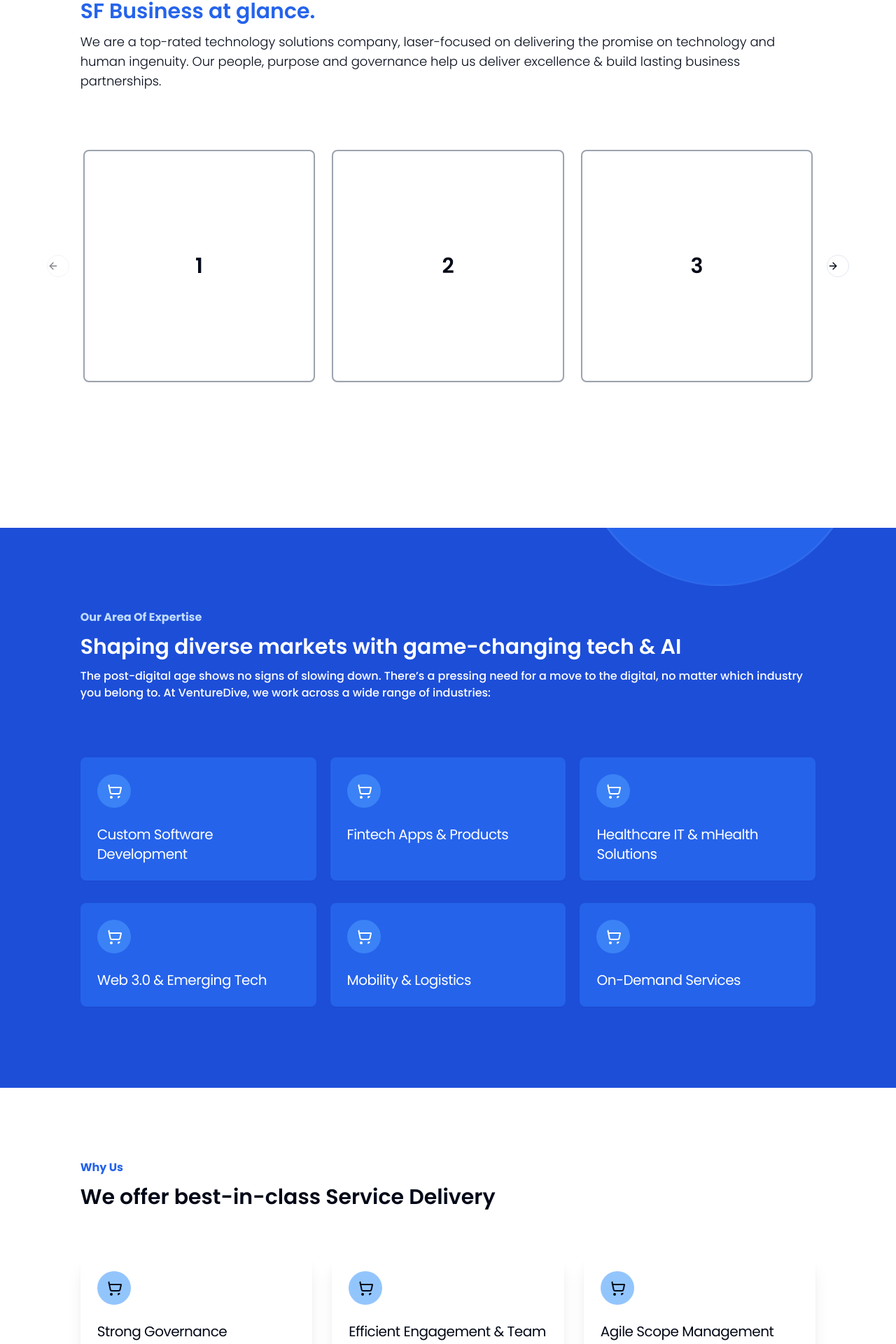
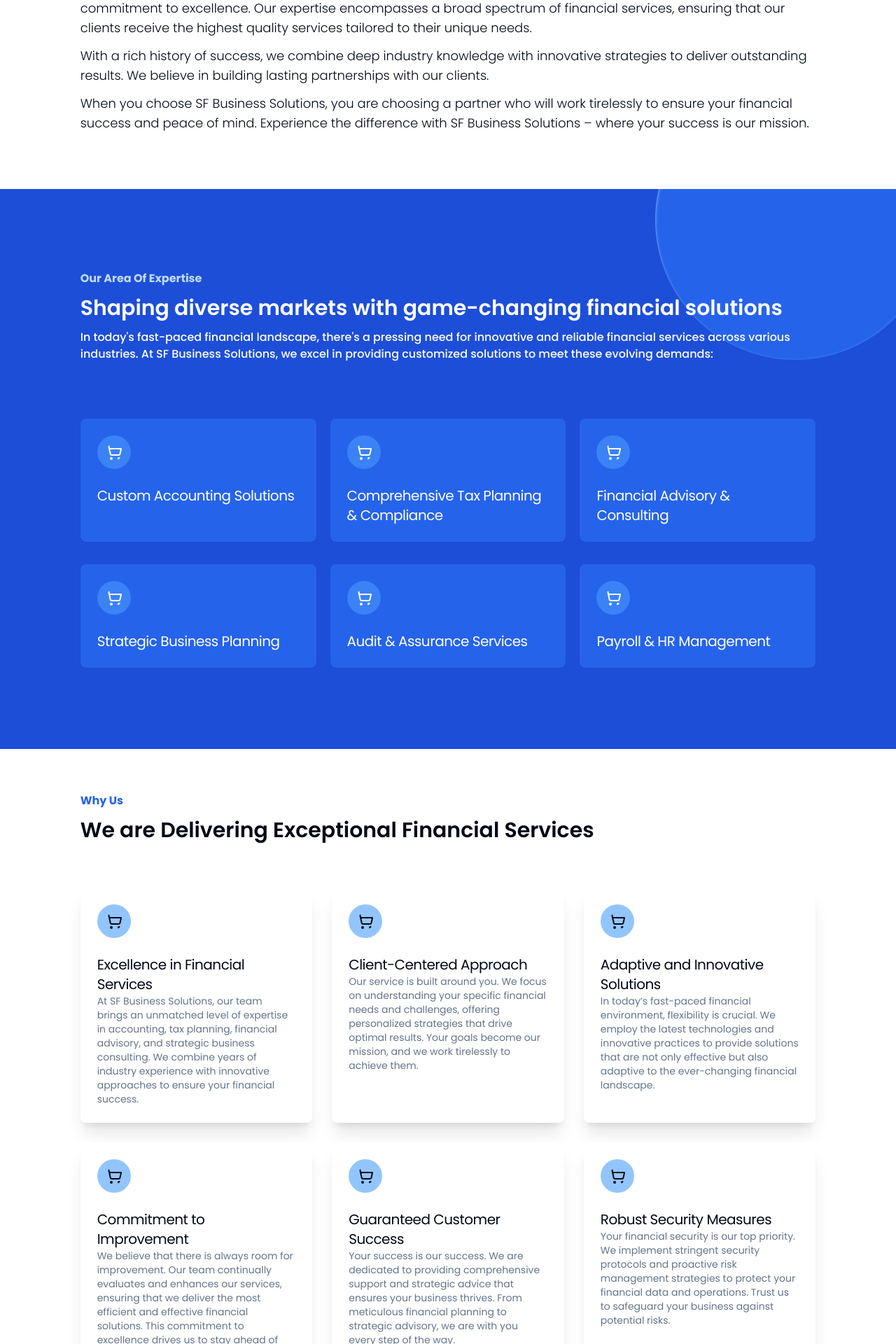
Before and after one commit to qureshikaif/sf-business-ui, a Next.js app: page /about in a window 1280 px wide. Shown: the part 206-2126 px from the top of the page at 70% size. Built offline with nearby package versions, Linux system fonts and the light colour scheme.

Commit message:
refactor: update service names in WhyUs and ExpertiseCard components

```diff
--- a/src/components/AtGlance.tsx
+++ b/src/components/AtGlance.tsx
@@ -1,54 +1,31 @@
-import { Card, CardContent } from "./ui/card";
-import {
-  Carousel,
-  CarouselContent,
-  CarouselItem,
-  CarouselPrevious,
-  CarouselNext,
-} from "./ui/carousel";
-
 const AtGlance = () => {
   return (
-    <section className="h-[120vh] pt-20 lg:pt-0 overflow-hidden flex flex-col items-center justify-center">
+    <section className="pt-32 overflow-hidden flex flex-col items-center justify-center">
       <div className="w-11/12 lg:w-10/12 px-2">
         <div className="flex flex-col space-y-3">
           <h1 className="font-semibold text-3xl text-blue-600">
             SF Business at glance.
           </h1>
           <p className="text-lg font-light">
-            We are a top-rated technology solutions company, laser-focused on
-            delivering the promise on technology and human ingenuity. Our
-            people, purpose and governance help us deliver excellence & build
-            lasting business partnerships.
+            At SF Business Solutions, we pride ourselves on being a premier
+            financial services firm with an unparalleled commitment to
+            excellence. Our expertise encompasses a broad spectrum of financial
+            services, ensuring that our clients receive the highest quality
+            services tailored to their unique needs.
+          </p>
+          <p className="text-lg font-light">
+            With a rich history of success, we combine deep industry knowledge
+            with innovative strategies to deliver outstanding results. We
+            believe in building lasting partnerships with our clients.
+          </p>
+          <p className="text-lg font-light">
+            When you choose SF Business Solutions, you are choosing a partner
+            who will work tirelessly to ensure your financial success and peace
+            of mind. Experience the difference with SF Business Solutions –
+            where your success is our mission.
           </p>
         </div>
         <div className="h-20"></div>
-        <div className="flex items-center justify-center">
-          <Carousel
-            opts={{
-              align: "start",
-            }}
-            className="w-full"
-          >
-            <CarouselContent>
-              {Array.from({ length: 7 }).map((_, index) => (
-                <CarouselItem key={index} className="md:basis-1/2 lg:basis-1/3">
-                  <div className="p-1">
-                    <Card className="border-2 border-gray-400">
-                      <CardContent className="flex aspect-square items-center justify-center p-6">
-                        <span className="text-3xl font-semibold">
-                          {index + 1}
-                        </span>
-                      </CardContent>
-                    </Card>
-                  </div>
-                </CarouselItem>
-              ))}
-            </CarouselContent>
-            <CarouselPrevious className="hidden lg:block" />
-            <CarouselNext className="hidden lg:block" />
-          </Carousel>
-        </div>
       </div>
     </section>
   );
--- a/src/components/OurCommitments.tsx
+++ b/src/components/OurCommitments.tsx
@@ -1,14 +1,13 @@
-import React from "react";
+import Image from "next/image";
+import Five from "../../public/images/one.jpg";
 import { Card, CardContent } from "./ui/card";
-import Five from "../../public/images/one.jpg";
 import {
   Carousel,
   CarouselContent,
   CarouselItem,
+  CarouselNext,
   CarouselPrevious,
-  CarouselNext,
 } from "./ui/carousel";
-import Image from "next/image";
 
 const OurCommitments = () => {
   return (
@@ -53,6 +52,32 @@
           <CarouselPrevious />
           <CarouselNext />
         </Carousel>
+        <div className="flex items-center justify-center">
+          <Carousel
+            opts={{
+              align: "start",
+            }}
+            className="w-full"
+          >
+            <CarouselContent>
+              {Array.from({ length: 7 }).map((_, index) => (
+                <CarouselItem key={index} className="md:basis-1/2 lg:basis-1/3">
+                  <div className="p-1">
+                    <Card className="border-2 border-gray-400">
+                      <CardContent className="flex aspect-square items-center justify-center p-6">
+                        <span className="text-3xl font-semibold">
+                          {index + 1}
+                        </span>
+                      </CardContent>
+                    </Card>
+                  </div>
+                </CarouselItem>
+              ))}
+            </CarouselContent>
+            <CarouselPrevious className="hidden lg:block" />
+            <CarouselNext className="hidden lg:block" />
+          </Carousel>
+        </div>
       </div>
     </section>
   );
--- a/src/components/OurExpertise.tsx
+++ b/src/components/OurExpertise.tsx
@@ -1,9 +1,8 @@
 "use client";
-import React from "react";
+import { ExpertiseCard } from "@/placeholders/ExpertiseCard";
 import { ShoppingCart } from "lucide-react";
-import { Card, CardHeader, CardContent, CardTitle } from "./ui/card";
-import { ExpertiseCard } from "@/placeholders/ExpertiseCard";
 import { Parallax } from "react-scroll-parallax";
+import { Card, CardContent, CardHeader, CardTitle } from "./ui/card";
 
 const OurExpertise = () => {
   return (
@@ -22,13 +21,13 @@
         <div className="flex flex-col space-y-3">
           <h1 className="font-bold text-blue-200">Our Area Of Expertise</h1>
           <p className="text-3xl text-white font-semibold">
-            Shaping diverse markets with game-changing tech & AI
+            Shaping diverse markets with game-changing financial solutions
           </p>
           <p className="text-white font-medium z-10">
-            The post-digital age shows no signs of slowing down. There’s a
-            pressing need for a move to the digital, no matter which industry
-            you belong to. At VentureDive, we work across a wide range of
-            industries:
+            In today&apos;s fast-paced financial landscape, there&apos;s a
+            pressing need for innovative and reliable financial services across
+            various industries. At SF Business Solutions, we excel in providing
+            customized solutions to meet these evolving demands:
           </p>
         </div>
         <div className="h-14 lg:h-20"></div>
--- a/src/components/WhyUs.tsx
+++ b/src/components/WhyUs.tsx
@@ -16,7 +16,7 @@
         <div className="flex flex-col space-y-3">
           <h1 className="font-bold text-blue-600">Why Us</h1>
           <p className="text-3xl font-semibold">
-            We offer best-in-class Service Delivery
+          We are Delivering Exceptional Financial Services
           </p>
         </div>
         <div className="h-16"></div>
--- a/src/placeholders/ExpertiseCard.tsx
+++ b/src/placeholders/ExpertiseCard.tsx
@@ -3,31 +3,31 @@
 export const ExpertiseCard = [
   {
     icon: ShoppingCart,
-    title: "Custom Software Development",
+    title: "Custom Accounting Solutions",
     route: "/",
   },
   {
     icon: "",
-    title: "Fintech Apps & Products",
+    title: "Comprehensive Tax Planning & Compliance",
     route: "/",
   },
   {
     icons: "",
-    title: "Healthcare IT & mHealth Solutions",
+    title: "Financial Advisory & Consulting",
   },
   {
     icon: "",
-    title: "Web 3.0 & Emerging Tech",
+    title: "Strategic Business Planning",
     route: "/",
   },
   {
     icon: "",
-    title: "Mobility & Logistics",
+    title: "Audit & Assurance Services",
     route: "/",
   },
   {
     icon: "",
-    title: "On-Demand Services",
+    title: "Payroll & HR Management",
     route: "/",
   },
 ];
--- a/src/placeholders/WhyUsCard.tsx
+++ b/src/placeholders/WhyUsCard.tsx
@@ -1,38 +1,38 @@
 export const WhyUsCard = [
   {
     icon: "star",
-    title: "Strong Governance",
+    title: "Excellence in Financial Services",
     description:
-      "We ensure strong governance through weekly performance evaluation, fortnightly sync with clients, monthly SteerCo with stakeholders from both parties using Agile Governance to “create Value”.",
+      "At SF Business Solutions, our team brings an unmatched level of expertise in accounting, tax planning, financial advisory, and strategic business consulting. We combine years of industry experience with innovative approaches to ensure your financial success.",
   },
   {
     icon: "lightbulb",
-    title: "Efficient Engagement & Team Management",
+    title: "Client-Centered Approach",
     description:
-      "We have assigned dedicated project and delivery managers to each engagement to provide oversight, take regular pulse, unlock both parties to increase throughput & deliver value.",
+      "Our service is built around you. We focus on understanding your specific financial needs and challenges, offering personalized strategies that drive optimal results. Your goals become our mission, and we work tirelessly to achieve them.",
   },
   {
     icon: "sliders-h",
-    title: "Agile Scope Management",
+    title: "Adaptive and Innovative Solutions",
     description:
-      "Using the latest methodologies of scope management, mainly Business Value-Oriented Principles, we work to increase productivity, reduce wastes, & improve people’s motivation to evolve the scope.",
+      "In today’s fast-paced financial environment, flexibility is crucial. We employ the latest technologies and innovative practices to provide solutions that are not only effective but also adaptive to the ever-changing financial landscape.",
   },
   {
     icon: "cogs",
-    title: "Regular Service Improvement",
+    title: "Commitment to Improvement",
     description:
-      "Our team of experts ensure continuous improvement in the process-base to maximize effectiveness using empirical business agility principles to maximize efficiency & ROI for customers.",
+      "We believe that there is always room for improvement. Our team continually evaluates and enhances our services, ensuring that we deliver the most efficient and effective financial solutions. This commitment to excellence drives us to stay ahead of the curve.",
   },
   {
-    icon: "",
+    icon: "heart",
     title: "Guaranteed Customer Success",
     description:
-      "Using continuous, iterative, incremental improvements &amp; creating collaboration b/w Engineering, Service Delivery &amp; Success Management teams, we aim to deliver better outcomes aligned with customer's goals.",
+      "Your success is our success. We are dedicated to providing comprehensive support and strategic advice that ensures your business thrives. From meticulous financial planning to strategic advisory, we are with you every step of the way.",
   },
   {
     icon: "shield-alt",
-    title: "Top-rated Security & Risk Management",
+    title: "Robust Security Measures",
     description:
-      "We follow mutually agreed security protocols, identify risks & implement strategies to protect confidentiality, integrity, access control of project resources, IP & privacy.",
+      "Your financial security is our top priority. We implement stringent security protocols and proactive risk management strategies to protect your financial data and operations. Trust us to safeguard your business against potential risks.",
   },
 ];
```
